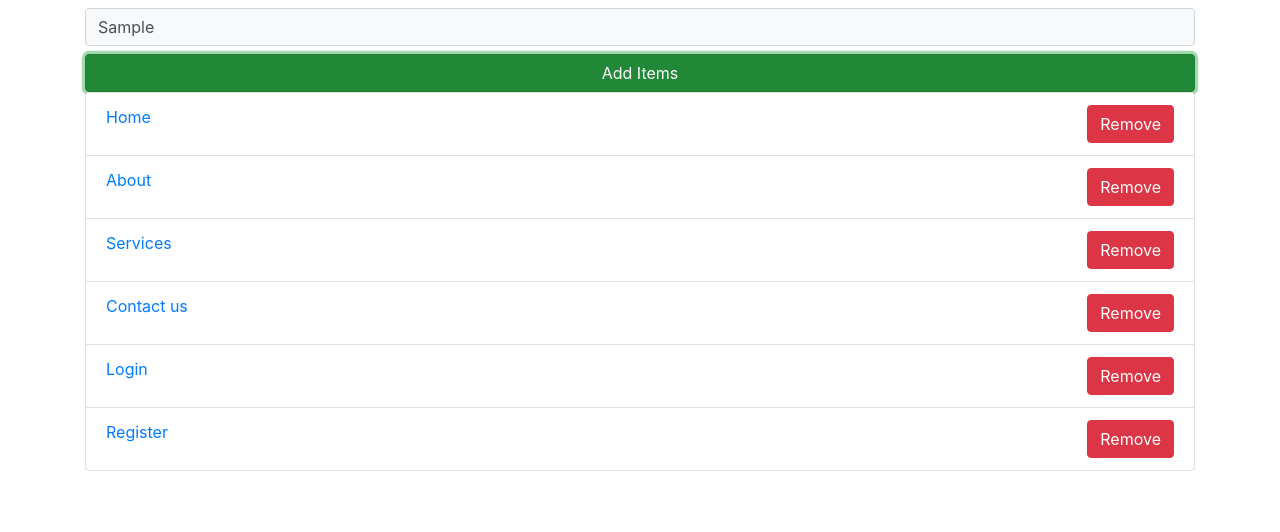
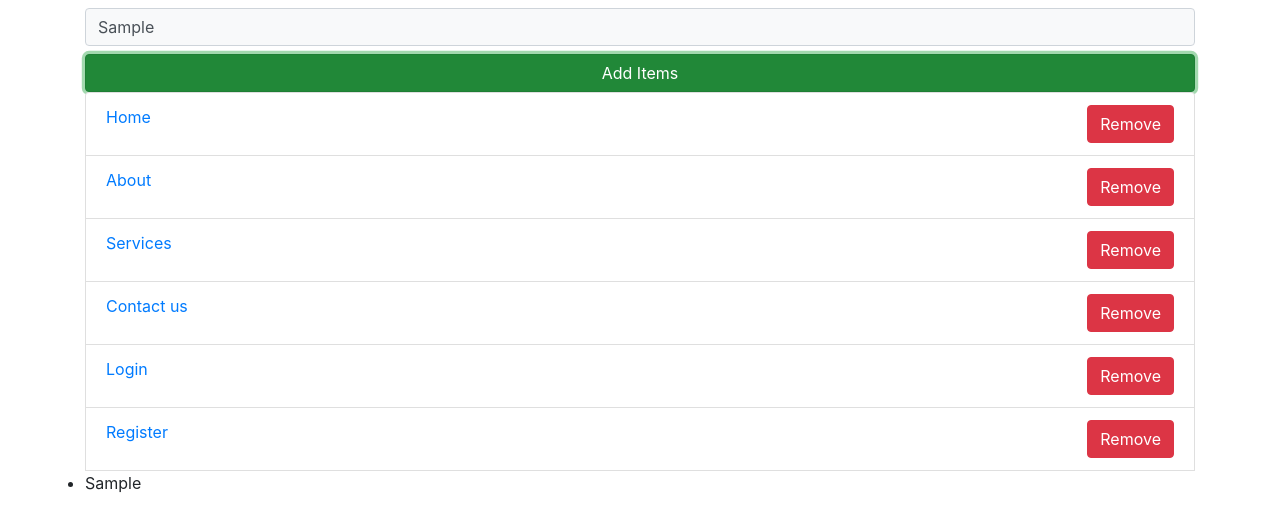
Before and after one commit to saiprakash1916/DOM, a plain HTML site: page index1.html in a window 1280 px wide. Both pictures are taken after typing "Sample" into the empty fields and a click on the button "Add Items". Drawn offline with Linux system fonts and the light colour scheme.

Commit message:
This is my first

```diff
--- a/app1.js
+++ b/app1.js
@@ -1,10 +1,13 @@
 let lists = document.querySelectorAll("li");
 let form = document.getElementById("form");
 let input = document.getElementById("input");
-let li = document.querySelectorAll("li");
+let ul = document.getElementById("adding");
 form.addEventListener("submit", e => {
+  let li = document.createElement("li");
   e.preventDefault();
   let item = input.value;
+  li.innerHTML = item;
+  ul.appendChild(li);
   console.log(item);
 });
 for (let list of lists) {
--- a/index1.html
+++ b/index1.html
@@ -13,7 +13,7 @@
             <input type="text" class="form-control my-2 bg-light" id="input" placeholder="Add some data">
             <button class="btn btn-block btn-success">Add Items</button>
         </form>
-        <ul class="list-group">
+        <ul class="list-group" id="adding">
             <li class="list-group-item"><a href="">Home</a></li>
             <li class="list-group-item"><a href="">About</a></li>
             <li class="list-group-item"><a href="">Services</a></li>
```
